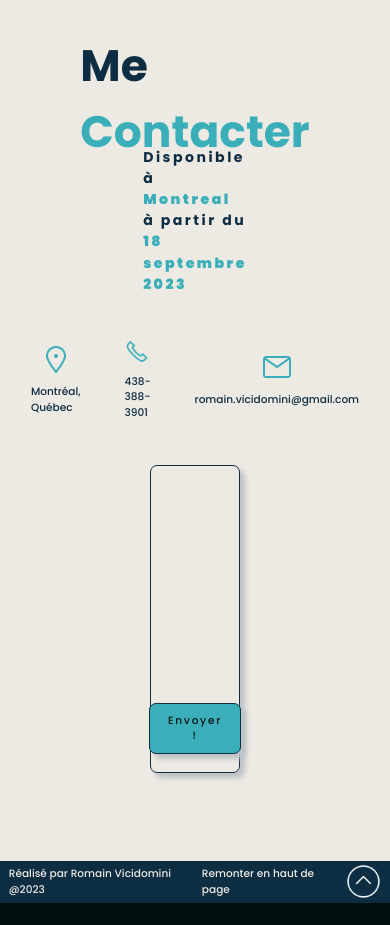
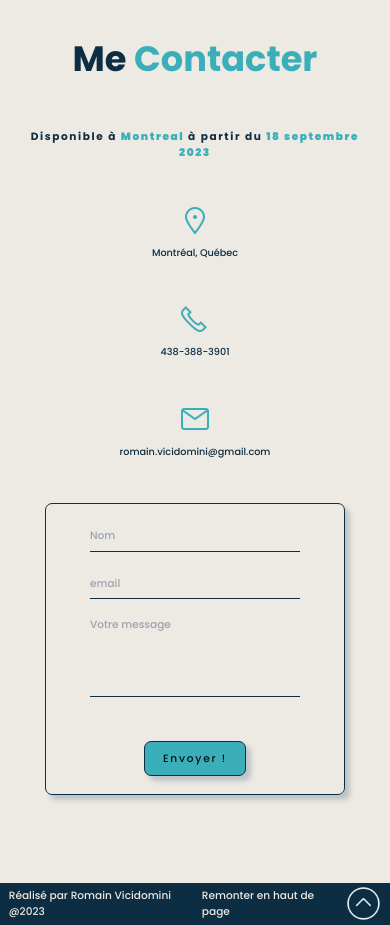
Before and after one commit to RomainVicidomini/Portfolio-VicidominiRomain, a React (Vite) app: page / in a window 390 px wide. Shown: the part 4440-5365 px from the top of the page. Before the commit the page ends 5343 px from the top, so only its background shows below. Built offline with nearby package versions, Linux system fonts and the light colour scheme.

Commit message:
ajout responsive contact

```diff
--- a/src/components/Contact/contact.scss
+++ b/src/components/Contact/contact.scss
@@ -12,11 +12,11 @@
     align-items: center;
     justify-content: center;
     flex-direction: column;
-    padding: 2em 5em;
+    padding: 2rem 5rem;
     gap: 2rem;
     position: relative;
     height:100%;
-    width: 50%;
+    width: 100%;
   }
   &__title{
     font-size: 5rem;
@@ -60,7 +60,7 @@
   align-items: center;
   justify-content: center;
   flex-direction: column;
-  width: 50%;
+  width: 400px;
   padding: 2em 5em;
   gap: 2rem;
   position: relative;
@@ -132,3 +132,68 @@
     }
   }
 }
+
+
+@media (max-width:1500){
+  .contact {
+    padding: 6rem 4% 8rem;
+
+  }
+}
+
+@media (max-width:1200px){
+  .contact {
+    padding: 6rem 3% 8rem;
+  }
+}
+
+@media (max-width:768px){
+  .contact{
+    &__cadre{
+      padding: 2rem 3rem;
+    }
+    &__title{
+      font-size: 4rem;
+      height: 6rem;
+    }
+    &__title-3{
+      letter-spacing: 2px;
+      font-size: 1.4rem;
+    }
+    &__info{
+      font-size: 1.1rem;
+    }
+    &__form{
+      width: 300px;
+    }
+
+  }
+}
+
+@media (max-width:530px){
+  .contact{
+    &__title-3{
+      letter-spacing: 1.8px;
+      font-size: 1.3rem;
+      text-align: center;
+    }
+    &__cadre{
+      padding: 2rem 2rem;
+    }
+    &__content-info{
+      flex-direction: column;
+    }
+  }
+}
+@media (max-width:425px){
+  .contact{
+    &__title-3{
+      letter-spacing: 1.6px;
+      font-size: 1.2rem;
+    }
+    &__cadre{
+      padding: 2rem 2rem;
+    }
+  }
+
+}
```
